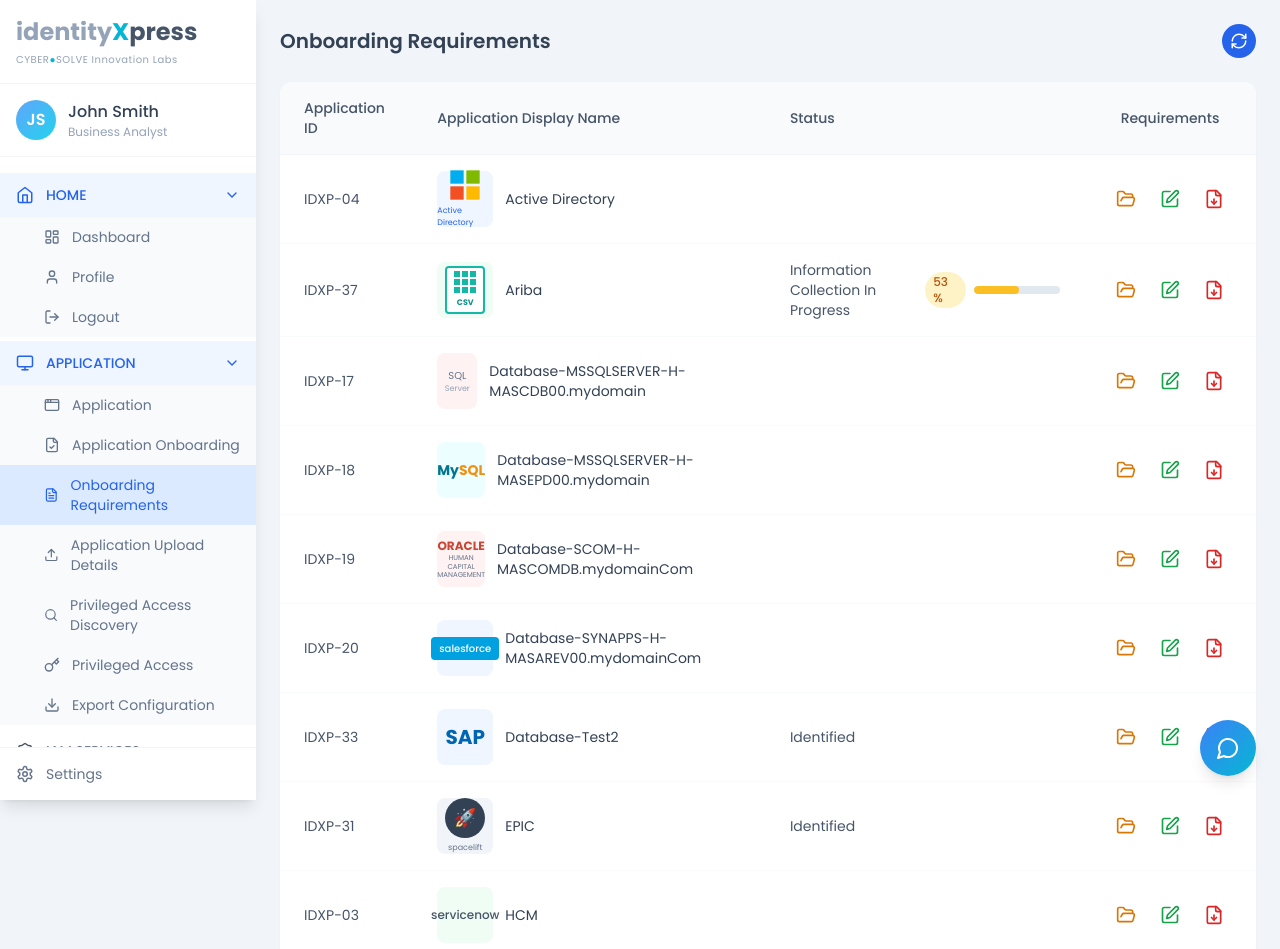
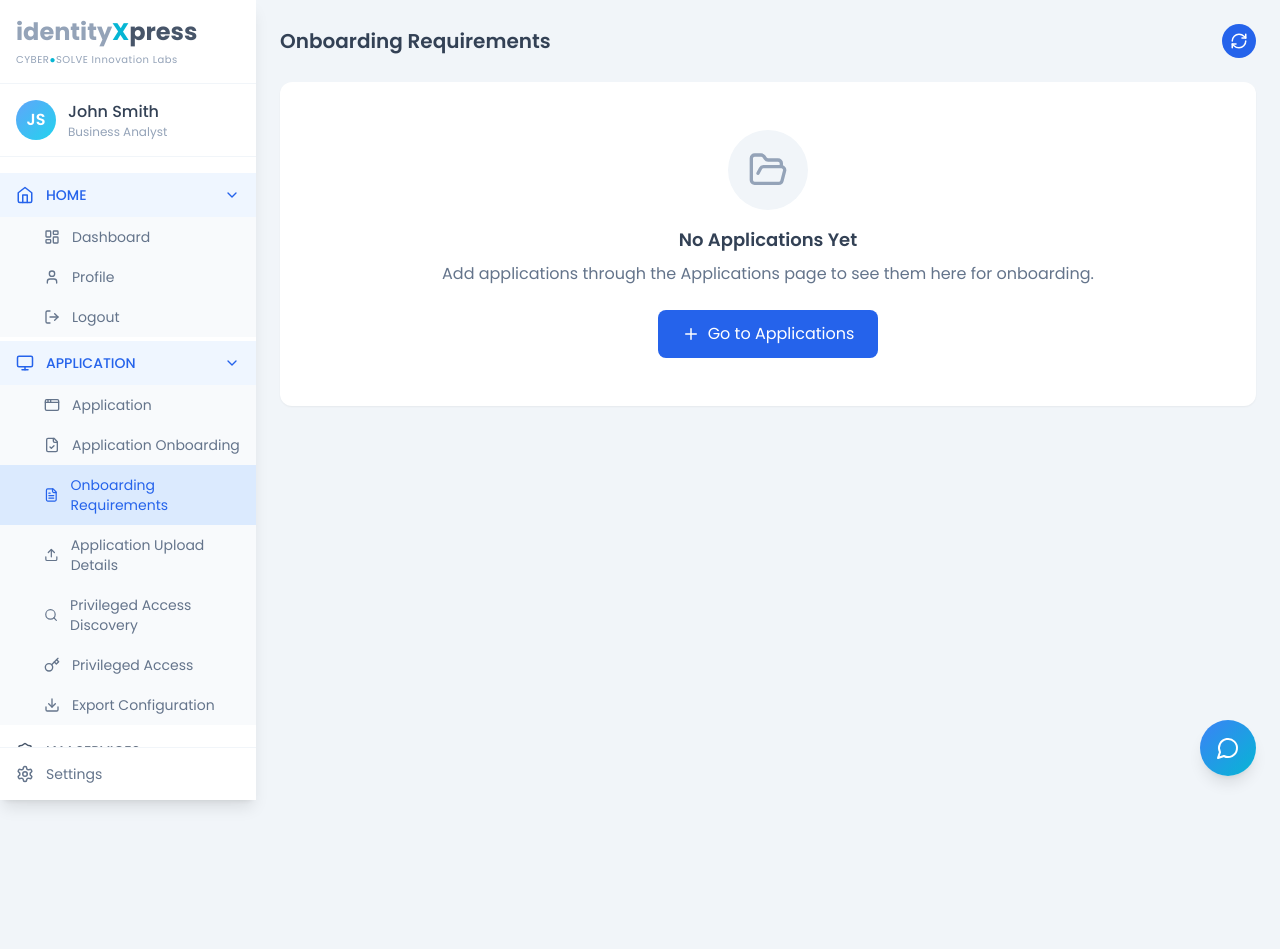
Before and after one commit to ammybawa/application, a React (Vite) app: page /onboarding-requirements in a window 1280 px wide. Shown: the top 949 px of the page. After the commit the page ends 800 px from the top, so only its background shows below. Built offline with nearby package versions, Linux system fonts and the light colour scheme.

Commit message:
first commit

```diff
--- a/src/pages/ApplicationOnboarding.tsx
+++ b/src/pages/ApplicationOnboarding.tsx
@@ -1,5 +1,5 @@
 import { useState } from 'react';
-import { Search, Truck, FileText, Users } from 'lucide-react';
+import { Search, Truck, FileText, Users, Plus } from 'lucide-react';
 import clsx from 'clsx';
 import { applications } from '../data/applications';
 import { Application } from '../types';
@@ -228,11 +228,23 @@ export default function ApplicationOnboarding() {
 
       {/* Empty State */}
       {filteredApps.length === 0 && (
-        <div className="text-center py-12 bg-white rounded-xl">
-          <div className="text-slate-400 text-lg">No applications found</div>
-          <p className="text-slate-500 text-sm mt-2">
-            Try adjusting your search or switch tabs
+        <div className="text-center py-12 bg-white rounded-xl shadow-sm">
+          <div className="w-20 h-20 bg-slate-100 rounded-full flex items-center justify-center mx-auto mb-4">
+            <FileText size={40} className="text-slate-400" />
+          </div>
+          <div className="text-slate-600 text-lg font-medium mb-2">No {activeTab} Applications Found</div>
+          <p className="text-slate-500 text-sm mt-2 mb-6">
+            {searchQuery ? 'Try adjusting your search' : 'Add applications through the Applications page to see them here'}
           </p>
+          {!searchQuery && (
+            <a
+              href="/applications"
+              className="inline-flex items-center gap-2 px-6 py-3 bg-blue-600 text-white rounded-lg hover:bg-blue-700 transition-colors"
+            >
+              <Plus size={18} />
+              Add Application
+            </a>
+          )}
         </div>
       )}
     </div>
--- a/src/pages/OnboardingRequirements.tsx
+++ b/src/pages/OnboardingRequirements.tsx
@@ -1,7 +1,14 @@
 import { useState } from 'react';
-import { RefreshCw, X, Download, FolderOpen, FileText, Edit, FileDown, ChevronDown, Info, Check } from 'lucide-react';
+import { RefreshCw, X, Download, FolderOpen, FileText, Edit, FileDown, ChevronDown, Info, Check, Plus } from 'lucide-react';
 import clsx from 'clsx';
 import { generateOnboardingPDF, sampleOnboardingData } from '../utils/pdfExport';
+import { applications as globalApplications } from '../data/applications';
+import { Application } from '../types';
+
+interface DocumentCategory {
+  name: string;
+  files: { name: string; type: string }[];
+}
 
 interface ApplicationRequirement {
   id: string;
@@ -13,111 +20,42 @@ interface ApplicationRequirement {
   documents: DocumentCategory[];
 }
 
-interface DocumentCategory {
-  name: string;
-  files: { name: string; type: string }[];
+// Convert global applications to the onboarding requirements format
+const convertToRequirements = (apps: Application[]): ApplicationRequirement[] => {
+  return apps.map((app, index) => ({
+    id: `IDXP-${String(index + 1).padStart(2, '0')}`,
+    displayName: app.name,
+    icon: app.type,
+    iconBg: getIconBg(app.gradient),
+    status: app.status === 0 ? 'Identified' :
+            app.status < 50 ? 'Information Collection In Progress' :
+            app.status < 100 ? 'Information Collection Completed' : 'Onboarding Completed',
+    progress: app.status,
+    documents: []
+  }));
+};
+
+const getIconBg = (gradient: string): string => {
+  switch (gradient) {
+    case 'gradient-blue': return 'bg-blue-50';
+    case 'gradient-cyan': return 'bg-cyan-50';
+    case 'gradient-orange': return 'bg-orange-50';
+    case 'gradient-purple': return 'bg-purple-50';
+    case 'gradient-pink': return 'bg-pink-50';
+    case 'gradient-coral': return 'bg-red-50';
+    case 'gradient-green': return 'bg-green-50';
+    case 'gradient-brown': return 'bg-amber-50';
+    case 'gradient-slate': return 'bg-slate-100';
+    case 'gradient-teal': return 'bg-teal-50';
+    default: return 'bg-slate-50';
   }
+};
 
-const applications: ApplicationRequirement[] = [
-  {
-    id: 'IDXP-04',
-    displayName: 'Active Directory',
-    icon: 'windows',
-    iconBg: 'bg-blue-50',
-    status: '',
-    progress: 0,
-    documents: []
-  },
-  {
-    id: 'IDXP-37',
-    displayName: 'Ariba',
-    icon: 'csv',
-    iconBg: 'bg-green-50',
-    status: 'Information Collection In Progress',
-    progress: 53,
-    documents: [
-      { name: 'Access Request Processes', files: [] },
-      { name: 'Access Provisioning Processes', files: [
-        { name: 'Ariba_Manual Provisioning_Run Book1', type: 'docx' },
-        { name: 'Ariba_Manual Provisioning_ Run Book2', type: 'docx' }
-      ]},
-      { name: 'CSV Files', files: [
-        { name: 'Ariba Entitlements Metadata', type: 'xlsx' },
-        { name: 'Ariba_Application Metadata', type: 'xlsx' },
-        { name: 'Ariba_Roles', type: 'xlsx' }
-      ]},
-      { name: 'SSO (SAML) metadata configurations', files: [] },
-      { name: 'Any Other Documents', files: [] }
-    ]
-  },
-  {
-    id: 'IDXP-17',
-    displayName: 'Database-MSSQLSERVER-H-MASCDB00.mydomain',
-    icon: 'sqlserver',
-    iconBg: 'bg-red-50',
-    status: '',
-    progress: 0,
-    documents: []
-  },
-  {
-    id: 'IDXP-18',
-    displayName: 'Database-MSSQLSERVER-H-MASEPD00.mydomain',
-    icon: 'mysql',
-    iconBg: 'bg-cyan-50',
-    status: '',
-    progress: 0,
-    documents: []
-  },
-  {
-    id: 'IDXP-19',
-    displayName: 'Database-SCOM-H-MASCOMDB.mydomainCom',
-    icon: 'oracle',
-    iconBg: 'bg-red-50',
-    status: '',
-    progress: 0,
-    documents: []
-  },
-  {
-    id: 'IDXP-20',
-    displayName: 'Database-SYNAPPS-H-MASAREV00.mydomainCom',
-    icon: 'salesforce',
-    iconBg: 'bg-blue-50',
-    status: '',
-    progress: 0,
-    documents: []
-  },
-  {
-    id: 'IDXP-33',
-    displayName: 'Database-Test2',
-    icon: 'sap',
-    iconBg: 'bg-blue-50',
-    status: 'Identified',
-    progress: 0,
-    documents: []
-  },
-  {
-    id: 'IDXP-31',
-    displayName: 'EPIC',
-    icon: 'spacelift',
-    iconBg: 'bg-slate-100',
-    status: 'Identified',
-    progress: 0,
-    documents: []
-  },
-  {
-    id: 'IDXP-03',
-    displayName: 'HCM',
-    icon: 'servicenow',
-    iconBg: 'bg-green-50',
-    status: '',
-    progress: 0,
-    documents: []
-  }
-];
+const AppIcon = ({ icon, name }: { icon: string; name: string }) => {
+  const firstChar = name.charAt(0).toUpperCase();
 
-const AppIcon = ({ icon }: { icon: string }) => {
   switch (icon) {
-    case 'windows':
+    case 'activedirectory':
       return (
         <div className="flex flex-col items-center">
           <svg viewBox="0 0 48 48" className="w-8 h-8">
@@ -127,26 +65,6 @@ const AppIcon = ({ icon }: { icon: string }) => {
             <rect fill="#ffb900" x="26" y="26" width="20" height="20" />
           </svg>
           <span className="text-[8px] text-blue-600 mt-1">Active Directory</span>
-        </div>
-      );
-    case 'csv':
-      return (
-        <div className="w-10 h-12 border-2 border-teal-500 rounded flex flex-col items-center justify-center bg-white">
-          <div className="grid grid-cols-3 gap-0.5 mb-1">
-            {[...Array(9)].map((_, i) => (
-              <div key={i} className="w-1.5 h-1.5 bg-teal-500"></div>
-            ))}
-          </div>
-          <span className="text-teal-600 text-[8px] font-bold">CSV</span>
-        </div>
-      );
-    case 'sqlserver':
-      return (
-        <div className="flex flex-col items-center">
-          <div className="text-center">
-            <div className="text-[10px] text-slate-500">SQL</div>
-            <div className="text-[8px] text-slate-400">Server</div>
-          </div>
         </div>
       );
     case 'mysql':
@@ -160,8 +78,16 @@ const AppIcon = ({ icon }: { icon: string }) => {
       return (
         <div className="text-center">
           <div className="text-[#c74634] font-bold text-xs">ORACLE</div>
-          <div className="text-slate-500 text-[7px] leading-tight">HUMAN CAPITAL</div>
-          <div className="text-slate-500 text-[7px] leading-tight">MANAGEMENT</div>
+          <div className="text-slate-500 text-[7px] leading-tight">DATABASE</div>
+        </div>
+      );
+    case 'sqlserver':
+      return (
+        <div className="flex flex-col items-center">
+          <div className="text-center">
+            <div className="text-[10px] text-slate-500 font-semibold">SQL</div>
+            <div className="text-[8px] text-slate-400">Server</div>
+          </div>
         </div>
       );
     case 'salesforce':
@@ -170,32 +96,27 @@ const AppIcon = ({ icon }: { icon: string }) => {
           salesforce
         </div>
       );
-    case 'sap':
-      return <span className="text-[#0066b3] font-bold text-xl">SAP</span>;
-    case 'spacelift':
+    case 'custom':
+    default:
       return (
-        <div className="flex flex-col items-center">
-          <div className="w-10 h-10 bg-slate-700 rounded-full flex items-center justify-center">
-            <span className="text-teal-400 text-lg">🚀</span>
-          </div>
-          <span className="text-[8px] text-slate-500 mt-1">spacelift</span>
+        <div className="w-10 h-10 bg-gradient-to-br from-blue-500 to-cyan-500 rounded-lg flex items-center justify-center text-white font-bold text-lg">
+          {firstChar}
         </div>
       );
-    case 'servicenow':
-      return <span className="text-slate-600 font-medium text-xs">servicenow</span>;
-    default:
-      return <div className="w-8 h-8 bg-slate-200 rounded"></div>;
   }
 };
 
 export default function OnboardingRequirements() {
+  // Use global applications, converted to the requirements format
+  const [applications] = useState<ApplicationRequirement[]>(
+    convertToRequirements(globalApplications)
+  );
   const [selectedApp, setSelectedApp] = useState<ApplicationRequirement | null>(null);
   const [showProductModal, setShowProductModal] = useState(false);
   const [selectedProduct, setSelectedProduct] = useState('SailPoint IdentityIQ');
   const [downloadSuccess, setDownloadSuccess] = useState(false);
 
   const handleExportPDF = (app: ApplicationRequirement) => {
-    // Use sample data for demo, in real app this would come from the database
     const exportData = {
       ...sampleOnboardingData,
       applicationName: app.displayName
@@ -223,7 +144,26 @@ export default function OnboardingRequirements() {
         </button>
       </div>
 
-      {/* Table */}
+      {/* Empty State */}
+      {applications.length === 0 ? (
+        <div className="bg-white rounded-xl shadow-sm p-12 text-center">
+          <div className="w-20 h-20 bg-slate-100 rounded-full flex items-center justify-center mx-auto mb-4">
+            <FolderOpen size={40} className="text-slate-400" />
+          </div>
+          <h3 className="text-lg font-semibold text-slate-700 mb-2">No Applications Yet</h3>
+          <p className="text-slate-500 mb-6">
+            Add applications through the Applications page to see them here for onboarding.
+          </p>
+          <a
+            href="/applications"
+            className="inline-flex items-center gap-2 px-6 py-3 bg-blue-600 text-white rounded-lg hover:bg-blue-700 transition-colors"
+          >
+            <Plus size={18} />
+            Go to Applications
+          </a>
+        </div>
+      ) : (
+        /* Table */
         <div className="bg-white rounded-xl shadow-sm overflow-hidden">
           <table className="w-full">
             <thead className="bg-slate-50 border-b border-slate-100">
@@ -241,7 +181,7 @@ export default function OnboardingRequirements() {
                   <td className="px-6 py-4">
                     <div className="flex items-center gap-3">
                       <div className={clsx('w-14 h-14 rounded-lg flex items-center justify-center', app.iconBg)}>
-                      <AppIcon icon={app.icon} />
+                        <AppIcon icon={app.icon} name={app.displayName} />
                       </div>
                       <span className="text-sm text-slate-700">{app.displayName}</span>
                     </div>
@@ -249,18 +189,31 @@ export default function OnboardingRequirements() {
                   <td className="px-6 py-4">
                     {app.status && (
                       <div className="flex items-center gap-3">
-                      <span className="text-sm text-slate-600">{app.status}</span>
+                        <span className={clsx(
+                          'px-2.5 py-1 text-xs font-medium rounded-full',
+                          app.status === 'Identified' && 'bg-blue-100 text-blue-700',
+                          app.status === 'Information Collection In Progress' && 'bg-amber-100 text-amber-700',
+                          app.status === 'Information Collection Completed' && 'bg-cyan-100 text-cyan-700',
+                          app.status === 'Onboarding Completed' && 'bg-green-100 text-green-700'
+                        )}>
+                          {app.status}
+                        </span>
                         {app.progress > 0 && (
                           <div className="flex items-center gap-2">
                             <span className={clsx(
                               'px-2 py-0.5 rounded-full text-xs font-medium',
+                              app.progress >= 100 ? 'bg-green-100 text-green-700' :
                               app.progress > 50 ? 'bg-amber-100 text-amber-700' : 'bg-red-100 text-red-700'
                             )}>
-                            {app.progress} %
+                              {app.progress}%
                             </span>
                             <div className="w-24 h-2 bg-slate-200 rounded-full overflow-hidden">
                               <div
-                              className={clsx('h-full rounded-full', app.progress > 50 ? 'bg-amber-400' : 'bg-red-400')}
+                                className={clsx(
+                                  'h-full rounded-full',
+                                  app.progress >= 100 ? 'bg-green-500' :
+                                  app.progress > 50 ? 'bg-amber-400' : 'bg-red-400'
+                                )}
                                 style={{ width: `${app.progress}%` }}
                               />
                             </div>
@@ -299,6 +252,7 @@ export default function OnboardingRequirements() {
             </tbody>
           </table>
         </div>
+      )}
 
       {/* Document Sidebar */}
       {selectedApp && (
@@ -342,7 +296,11 @@ export default function OnboardingRequirements() {
                   </div>
                 ))
               ) : (
+                <div className="text-center py-8">
+                  <FileText size={40} className="text-slate-300 mx-auto mb-2" />
                   <p className="text-sm text-slate-400">No documents uploaded yet.</p>
+                  <p className="text-xs text-slate-400 mt-1">Upload documents via the Questionnaire</p>
+                </div>
               )}
             </div>
           </div>
@@ -380,7 +338,9 @@ export default function OnboardingRequirements() {
               </button>
               <button
                 onClick={() => {
-                  handleExportPDF(applications[1]); // Export Ariba as example
+                  if (applications.length > 0) {
+                    handleExportPDF(applications[0]);
+                  }
                   setShowProductModal(false);
                 }}
                 className="flex-1 px-4 py-2 bg-blue-600 text-white rounded-lg hover:bg-blue-700"
```
Lines whose indentation alone changed are shown as unchanged.
